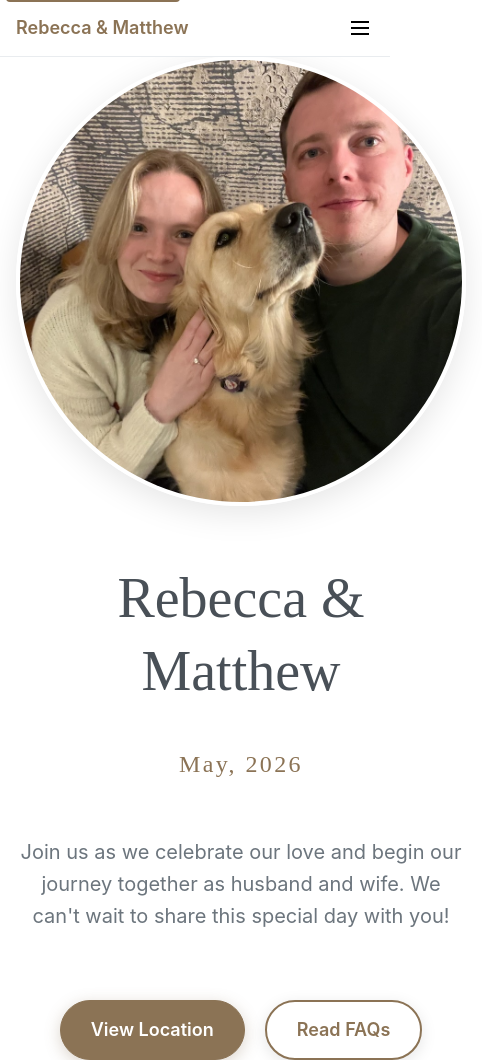
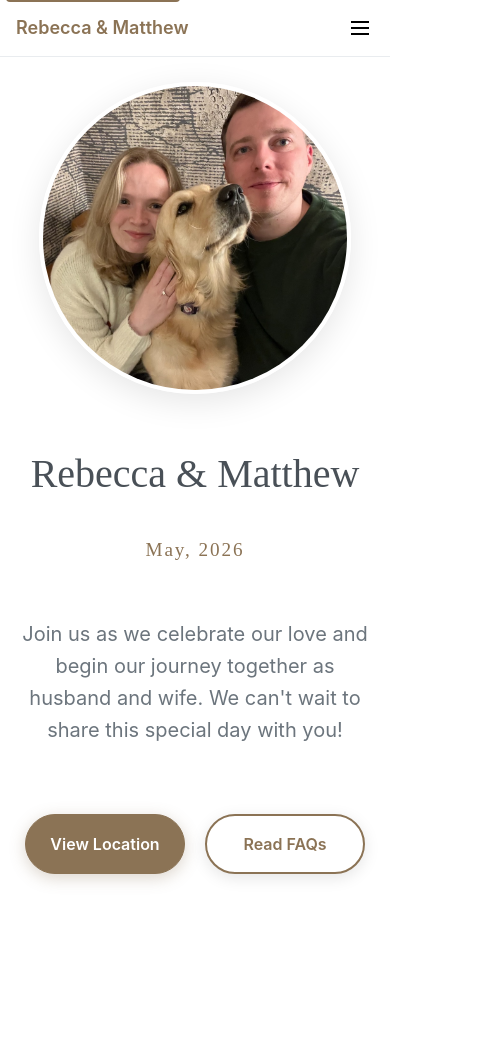
Before and after one commit to Matthew14/Wedding, a Next.js app: page / in a window 390 px wide. Shown: the whole page, 482 px wide, since content can reach past the window. After the commit the page ends 900 px from the top, so only its background shows below. Built offline with nearby package versions, Linux system fonts and the light colour scheme.

Commit message:
fix: viewport issue on mobile

```diff
--- a/src/app/globals.css
+++ b/src/app/globals.css
@@ -19,6 +19,19 @@
 body {
   color: rgb(var(--foreground-rgb));
   background: #ffffff;
+  overflow-x: hidden; /* Prevent horizontal scrolling */
+  width: 100%;
+}
+
+/* Ensure all containers don't exceed viewport width */
+* {
+  box-sizing: border-box;
+}
+
+/* Mobile viewport fix */
+html {
+  width: 100%;
+  overflow-x: hidden;
 }
 
 @layer utilities {
@@ -154,3 +167,32 @@ a:focus {
   color: #ffffff !important;
   box-shadow: 0 6px 20px rgba(139, 115, 85, 0.3) !important;
 }
+
+/* Mobile-specific styles */
+@media (max-width: 768px) {
+  /* Ensure proper spacing on mobile */
+  .primary-cta-button,
+  .secondary-cta-button {
+    min-width: 160px;
+    font-size: 16px !important;
+    padding: 10px 24px !important;
+  }
+
+  /* Prevent content from going off-screen */
+  body, html {
+    max-width: 100vw;
+    overflow-x: hidden;
+  }
+
+  /* Better text scaling on mobile */
+  h1, h2 {
+    word-wrap: break-word;
+    hyphens: auto;
+  }
+}
+
+/* Ensure images don't exceed container */
+img {
+  max-width: 100%;
+  height: auto;
+}
--- a/src/app/layout.tsx
+++ b/src/app/layout.tsx
@@ -30,13 +30,16 @@ export const metadata: Metadata = {
     description: "Join us for our special day! Find all the details about our wedding celebration.",
     type: "website",
   },
-  viewport: {
-    width: 'device-width',
-    initialScale: 1,
-  },
   other: {
     'color-scheme': 'light',
   },
+};
+
+export const viewport = {
+  width: 'device-width',
+  initialScale: 1,
+  maximumScale: 1,
+  userScalable: false,
 };
 
 export default function RootLayout({
--- a/src/app/page.tsx
+++ b/src/app/page.tsx
@@ -28,13 +28,15 @@ export default function HomePage() {
             position: 'relative',
           }}
         >
-          <Container size="xl" style={{ textAlign: 'center', zIndex: 1 }}>
+          <Container size="xl" style={{ textAlign: 'center', zIndex: 1, padding: '0 1rem' }}>
             <Stack gap="xl" align="center">
               {/* Hero Image */}
               <Box
                 style={{
-                  width: 450,
-                  height: 450,
+                  width: 'min(450px, 80vw)',
+                  height: 'min(450px, 80vw)',
+                  maxWidth: '450px',
+                  maxHeight: '450px',
                   borderRadius: '50%',
                   overflow: 'hidden',
                   border: '4px solid white',
@@ -57,12 +59,13 @@ export default function HomePage() {
 
               <Title
                 order={1}
-                size="3.5rem"
                 style={{
+                  fontSize: 'clamp(2.5rem, 8vw, 3.5rem)',
                   fontWeight: 300,
                   color: '#495057',
                   marginBottom: '0.5rem',
                   fontFamily: 'serif',
+                  lineHeight: 1.2,
                 }}
               >
                 Rebecca & Matthew
@@ -70,13 +73,14 @@ export default function HomePage() {
 
               <Title
                 order={2}
-                size="1.5rem"
                 style={{
+                  fontSize: 'clamp(1.2rem, 4vw, 1.5rem)',
                   fontWeight: 300,
                   color: '#8b7355',
                   marginBottom: '1.5rem',
                   fontFamily: 'serif',
                   letterSpacing: '0.1em',
+                  lineHeight: 1.3,
                 }}
               >
                 May, 2026
@@ -95,7 +99,7 @@ export default function HomePage() {
                 We can&apos;t wait to share this special day with you!
               </Text>
 
-              <Group gap="lg" justify="center" style={{ marginTop: '0.75rem' }}>
+              <Group gap="lg" justify="center" style={{ marginTop: '0.75rem', flexWrap: 'wrap' }}>
                 <Button
                   component={Link}
                   href="/location"
```
